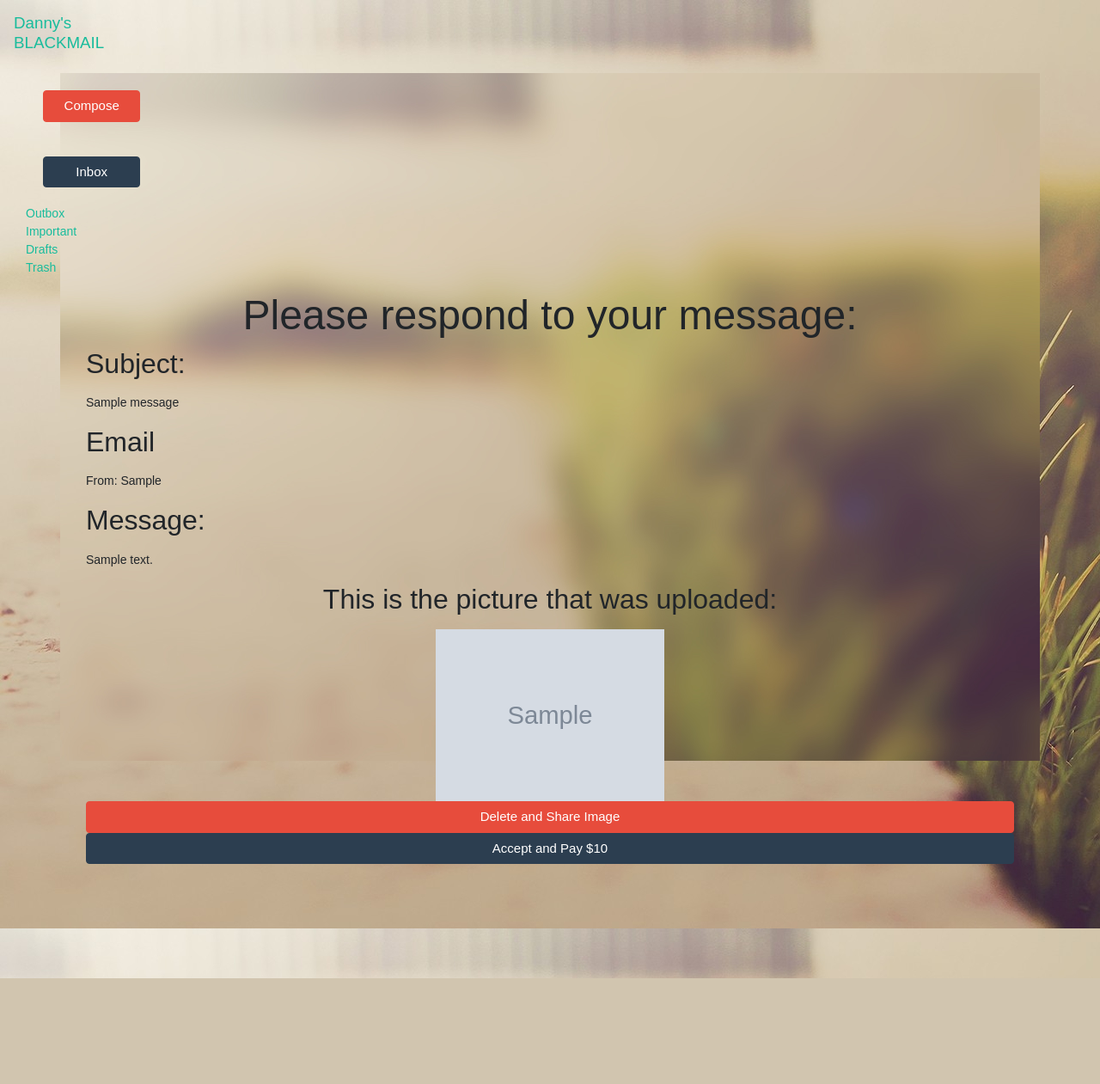
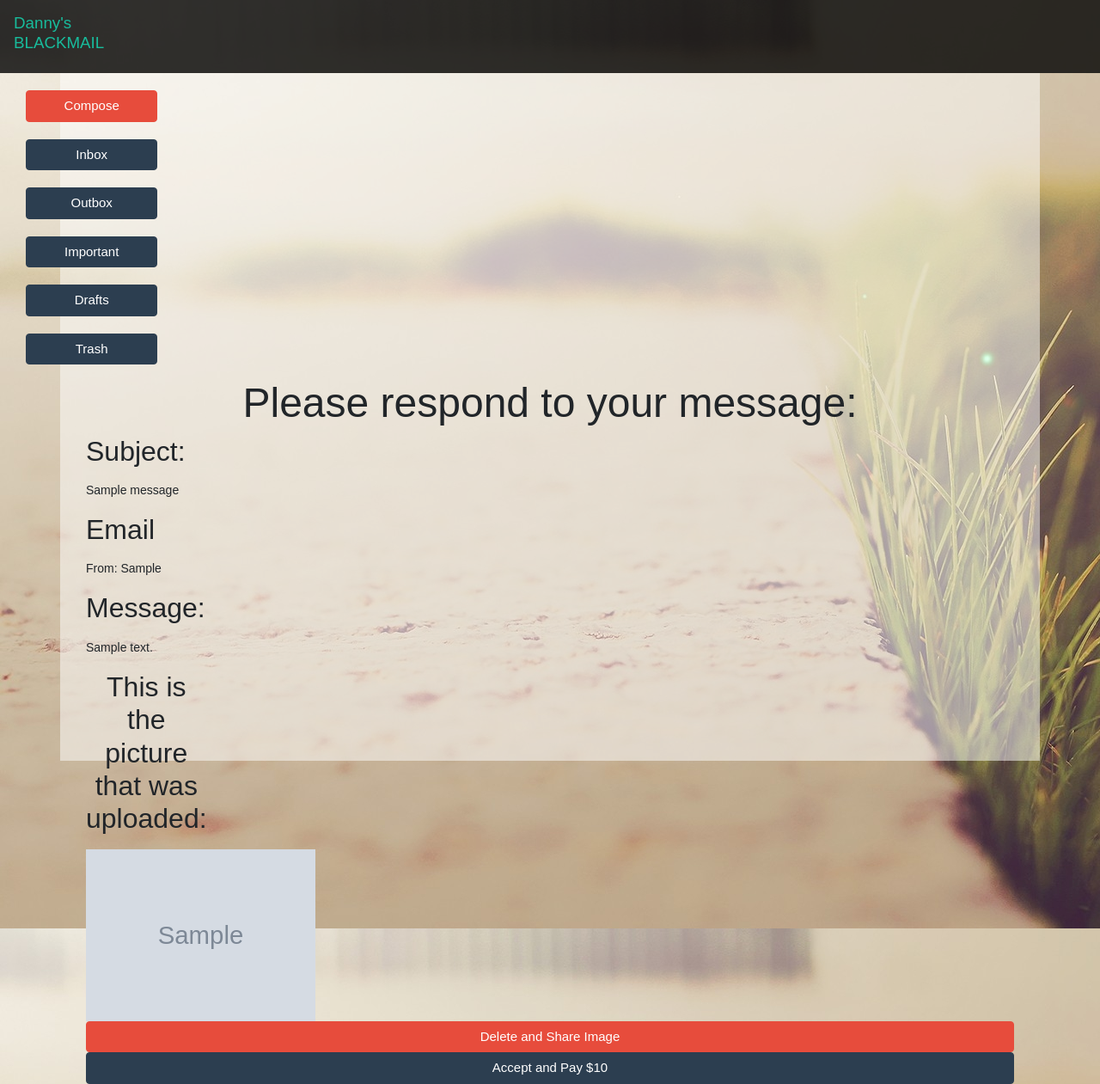
Before and after one commit to aminsol/BlackMailProject, a PHP site: page /message-detail.php?id=1 in a window 1280 px wide. Shown: the whole page at 86% size. Before the commit the page ends 1138 px from the top, so only its background shows below. Run offline with PHP 8.4, Linux system fonts and the light colour scheme; tables that the repository leaves empty or names only in its code hold one stand-in row (values such as "Sample post"); grey boxes marked "Sample" are stand-in pictures; data that the repository does not hold is empty; some libraries are stand-ins or nearby versions.

Commit message:
New sidebar and top bar

```diff
--- a/message-detail.php
+++ b/message-detail.php
@@ -32,18 +32,19 @@ $query->fetch();
 </header>
 <aside class="float-left col-2">
     <div class="align-center message-ui-frame col-12">
-        <div class="compose-body col-12">
-            <a class="btn btn-compose btn-danger col-12" title="Compose" href="index.php">Compose</a>
-        </div>
-        <div class="compose-body col-12">
-            <a class="btn btn-compose btn-primary col-12" title="Inbox" href="inbox.php">Inbox</a>
-        </div>
+
         <ul class="other-buttons">
-            <!--<li><a href="inbox.php" class="btn btn-primary col-sm-9">Inbox</a></li>-->
-            <li><a href="outbox.php" class="btn-link">Outbox</a></li>
-            <li><a href="#">Important</a></li>
-            <li><a href="#">Drafts</a></li>
-            <li><a href="#">Trash</a></li>
+            <li>
+                <a class="btn btn-compose btn-danger col-12" title="Compose" href="index.php">Compose</a>
+            </li>
+            <li>
+                <a class="btn btn-compose btn-primary col-12" title="Inbox" href="inbox.php">Inbox</a>
+            </li>
+            <li><a class="btn btn-compose btn-primary col-12" href="outbox.php" class="btn-link">Outbox</a>
+            </li>
+            <li><a class="btn btn-compose btn-primary col-12" href="#">Important</a></li>
+            <li><a class="btn btn-compose btn-primary col-12" href="#">Drafts</a></li>
+            <li><a class="btn btn-compose btn-primary col-12" href="#">Trash</a></li>
         </ul>
     </div>
 </aside>
--- a/stylesheet/stylesheet.css
+++ b/stylesheet/stylesheet.css
@@ -7,7 +7,7 @@ body{
     height: 100%;
 }
 main{
-    background-image: url("/images/mainbg-container.jpg");
+    background-color: rgba(255,255,255,0.5);
     height: 100%;
 }
 
@@ -45,7 +45,7 @@ form textarea{
   justify-content: center;
   position: relative;
   text-align: center;
-  width: 50;
+  width: 50px;
 }
 
 .md_message{
@@ -61,3 +61,11 @@ form textarea{
 .text-muted{
     color: #00949e !important;
 }
+
+.navbar{
+    background-color: rgba(0, 0, 0, 0.8);
+}
+
+.other-buttons li{
+    margin-top: 20px;
+}
```
